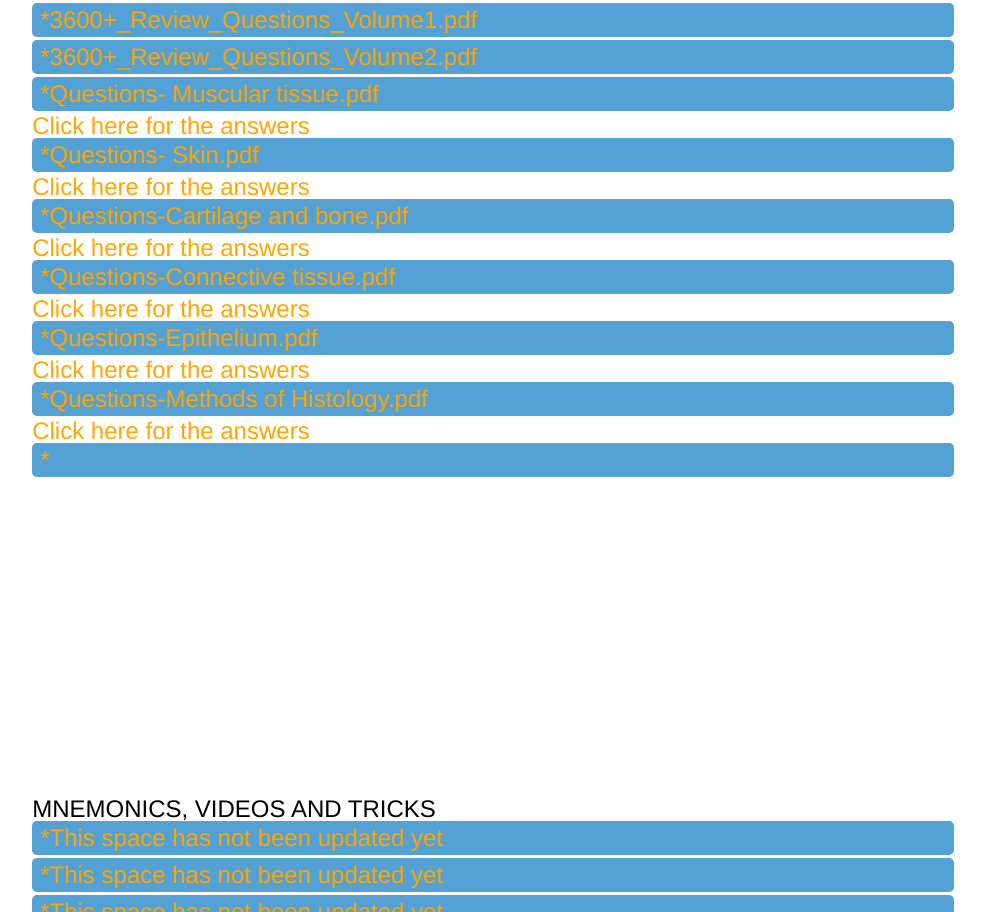
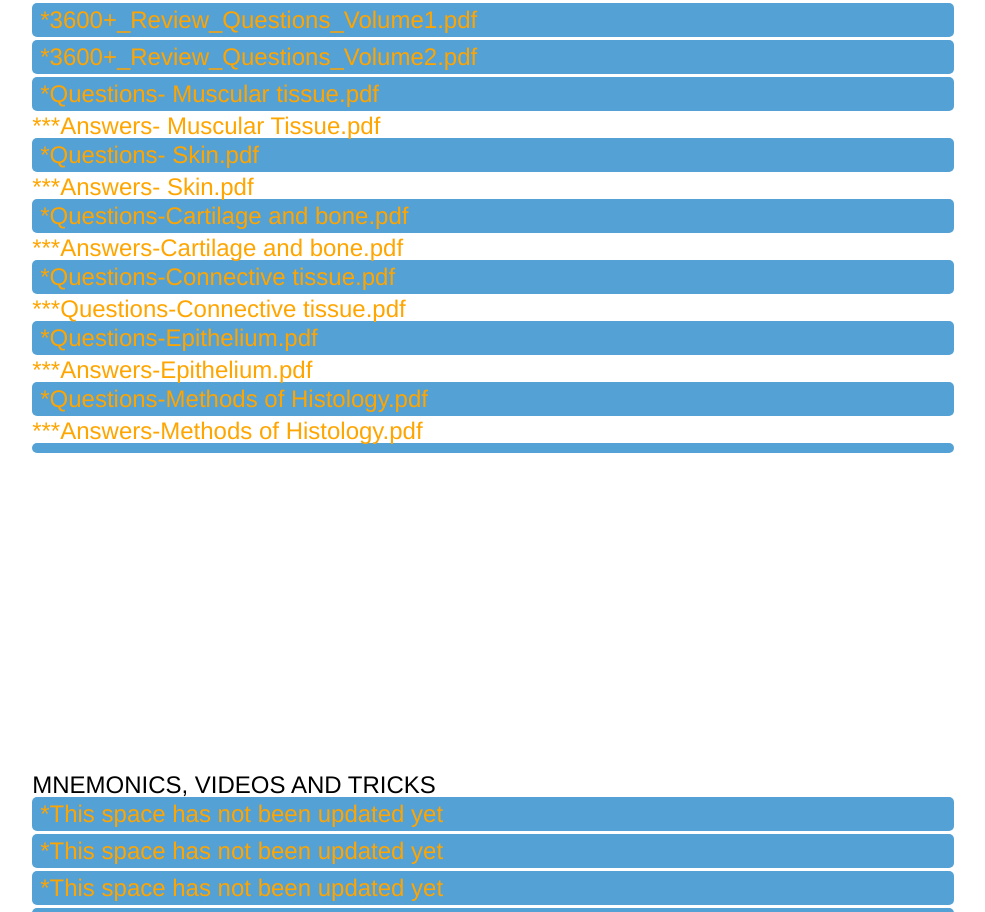
Before and after one commit to doctorduudu/medschool, a plain HTML site: page 235.html in a window 1280 px wide. Shown: the part 2331-3243 px from the top of the page, without its empty margins (147-1132 px from the left). Drawn offline with Linux system fonts and the light colour scheme.

Commit message:
Upload files

```diff
--- a/235.html
+++ b/235.html
@@ -54,13 +54,13 @@
         <a href="resources/files/235/qzone/Anatomy questions.pdf"><p>*Anatomy questions.pdf</p></a>
         <a href="resources/files/235/qzone/3600+_Review_Questions_Volume1.pdf"><p>*3600+_Review_Questions_Volume1.pdf</p></a>
         <a href="resources/files/235/qzone/3600+_Review_Questions_Volume2.pdf"><p>*3600+_Review_Questions_Volume2.pdf</p></a>
-        <a href="resources/files/235/qzone/HELPFUL Q&A/Questions/Questions- Muscular tissue.pdf"><p>*Questions- Muscular tissue.pdf</p></a> <a href="resources/files/235/qzone/HELPFUL Q&A/Answers/Answers- Muscular tissue.pdf">Click here for the answers</a>
-        <a href="resources/files/235/qzone/HELPFUL Q&A/Questions/Questions- Skin.pdf"><p>*Questions- Skin.pdf</p></a> <a href="resources/files/235/qzone/HELPFUL Q&A/Answers/Answers- Skin.pdf">Click here for the answers</a>
-        <a href="resources/files/235/qzone/HELPFUL Q&A/Questions/Questions-Cartilage and bone.pdf"><p>*Questions-Cartilage and bone.pdf</p></a> <a href="resources/files/235/qzone/HELPFUL Q&A/Answers/Answers-Cartilage and bone.pdf">Click here for the answers</a>
-        <a href="resources/files/235/qzone/HELPFUL Q&A/Questions/Questions-Connective tissue.pdf"><p>*Questions-Connective tissue.pdf</p></a> <a href="resources/files/235/qzone/HELPFUL Q&A/Answers/Questions-Connective tissue.pdf">Click here for the answers</a>
-        <a href="resources/files/235/qzone/HELPFUL Q&A/Questions/Questions-Epithelium.pdf"><p>*Questions-Epithelium.pdf</p></a> <a href="resources/files/235/qzone/HELPFUL Q&A/Answers/Answers-Epithelium.pdf">Click here for the answers</a>
-        <a href="resources/files/235/qzone/HELPFUL Q&A/Questions/Questions-Methods of Histology.pdf"><p>*Questions-Methods of Histology.pdf</p></a> <a href="resources/files/235/qzone/HELPFUL Q&A/Answers/Answers-Methods of Histology.pdf">Click here for the answers</a>
-        <a href="resources/files/235/qzone/HELPFUL Q&A/Questions/"><p>*</p></a>
+        <a href="resources/files/235/qzone/HELPFUL Q&A/Questions/Questions- Muscular tissue.pdf"><p>*Questions- Muscular tissue.pdf</p></a> <a href="resources/files/235/qzone/HELPFUL Q&A/Answers/Answers- Muscular tissue.pdf">***Answers- Muscular Tissue.pdf</a>
+        <a href="resources/files/235/qzone/HELPFUL Q&A/Questions/Questions- Skin.pdf"><p>*Questions- Skin.pdf</p></a> <a href="resources/files/235/qzone/HELPFUL Q&A/Answers/Answers- Skin.pdf">***Answers- Skin.pdf</a>
+        <a href="resources/files/235/qzone/HELPFUL Q&A/Questions/Questions-Cartilage and bone.pdf"><p>*Questions-Cartilage and bone.pdf</p></a> <a href="resources/files/235/qzone/HELPFUL Q&A/Answers/Answers-Cartilage and bone.pdf">***Answers-Cartilage and bone.pdf</a>
+        <a href="resources/files/235/qzone/HELPFUL Q&A/Questions/Questions-Connective tissue.pdf"><p>*Questions-Connective tissue.pdf</p></a> <a href="resources/files/235/qzone/HELPFUL Q&A/Answers/Questions-Connective tissue.pdf">***Questions-Connective tissue.pdf</a>
+        <a href="resources/files/235/qzone/HELPFUL Q&A/Questions/Questions-Epithelium.pdf"><p>*Questions-Epithelium.pdf</p></a> <a href="resources/files/235/qzone/HELPFUL Q&A/Answers/Answers-Epithelium.pdf">***Answers-Epithelium.pdf</a>
+        <a href="resources/files/235/qzone/HELPFUL Q&A/Questions/Questions-Methods of Histology.pdf"><p>*Questions-Methods of Histology.pdf</p></a> <a href="resources/files/235/qzone/HELPFUL Q&A/Answers/Answers-Methods of Histology.pdf">***Answers-Methods of Histology.pdf</a>
+        <a href="resources/files/235/qzone/HELPFUL Q&A/Questions/"><p></p></a>
 
       </div>
 
```
Also changed, not shown: 233.html (+1 -1 lines), 237.html (+6 -5 lines), 3 other files.
